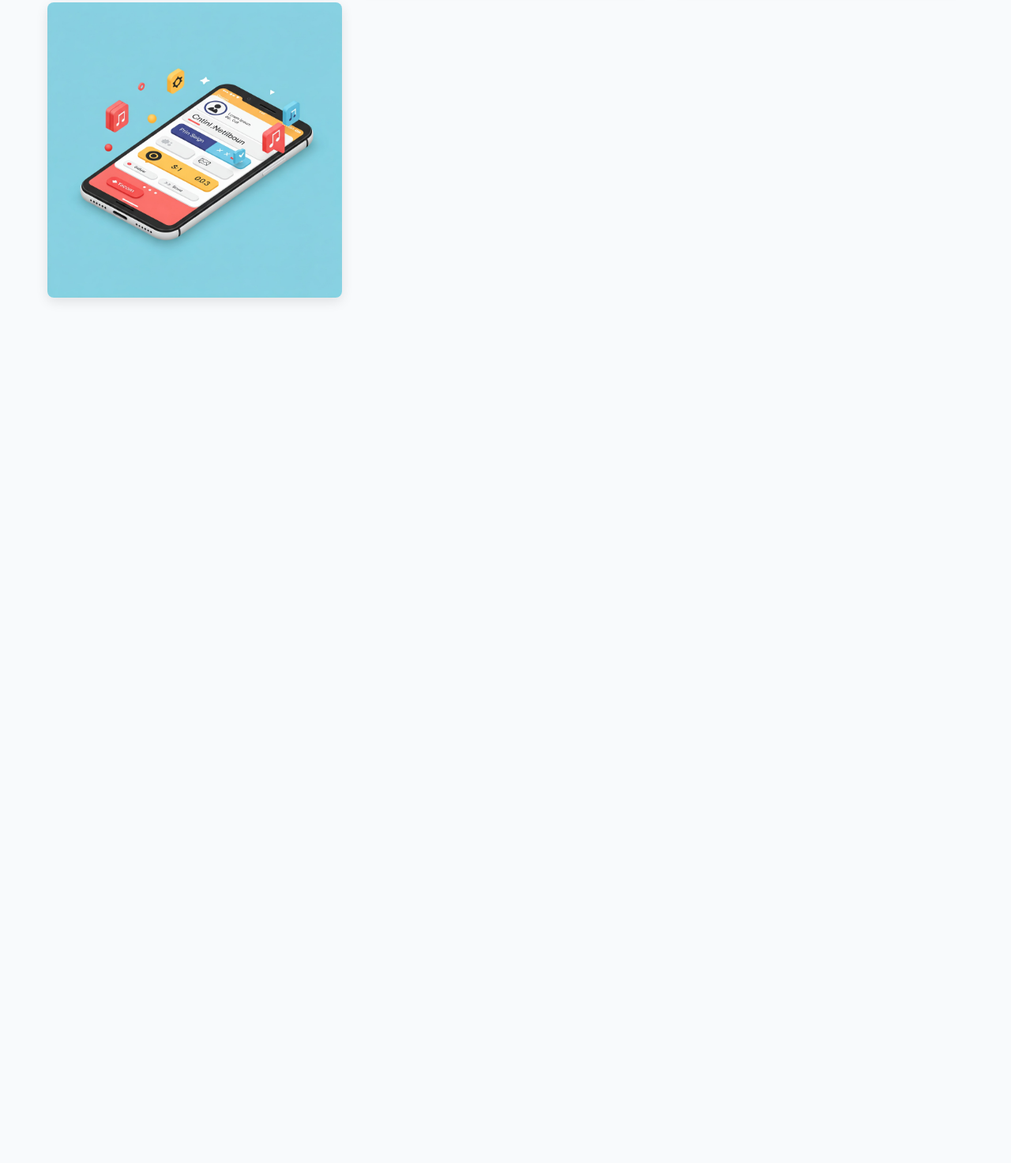
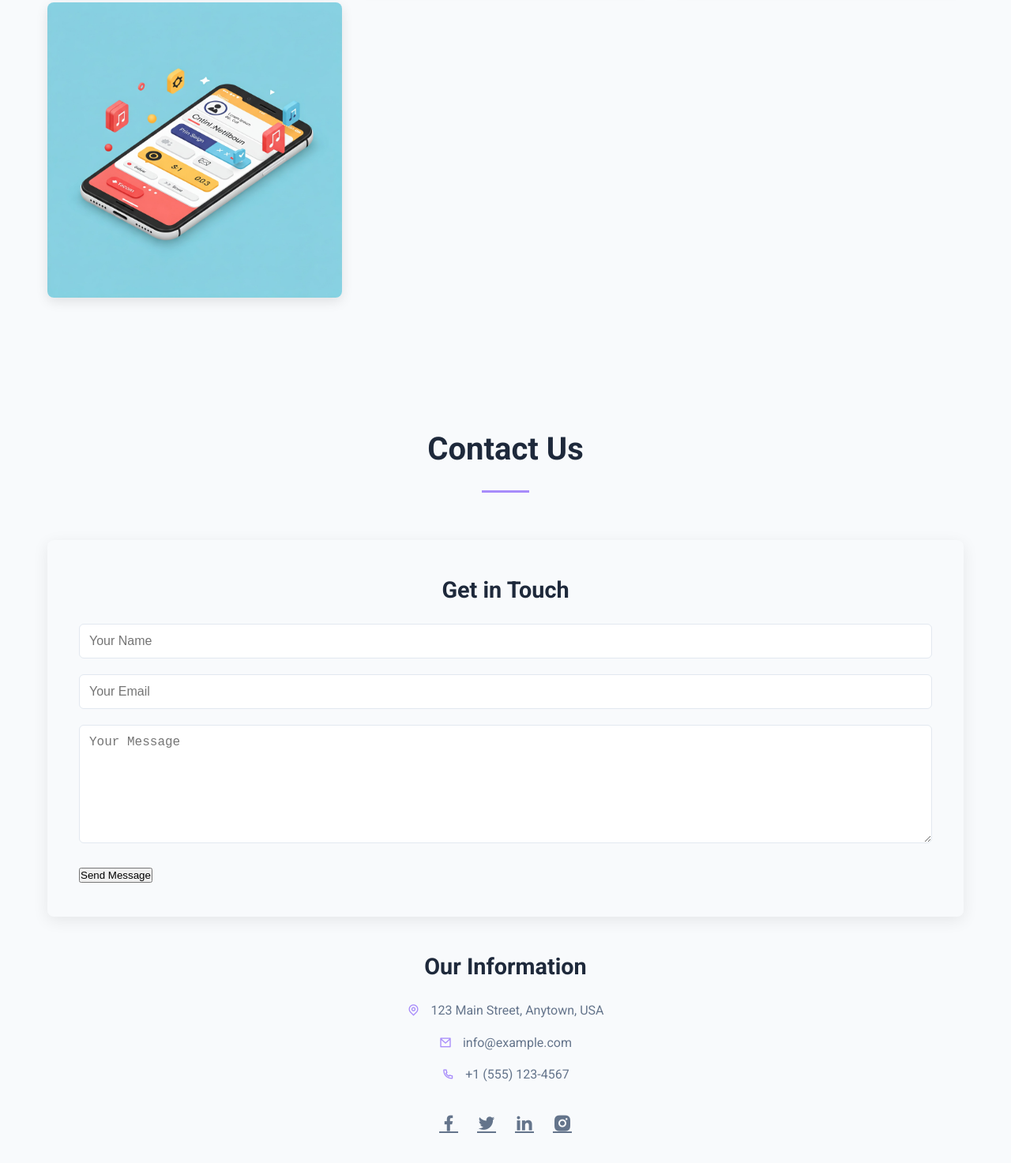
Before and after one commit to felipehorion/CreativeFlow-landing-page, a plain HTML site: page index.html in a window 1280 px wide. Shown: the part 3200-4673 px from the top of the page at 79% size. Before the commit the page ends 3657 px from the top, so only its background shows below. Drawn offline with nearby package versions, Linux system fonts and the light colour scheme.

Commit message:
Structure and style the contact section

```diff
--- a/index.html
+++ b/index.html
@@ -188,6 +188,42 @@
       </div>
     </section>
 
+    <section id="contact" class="contact section">
+      <div class="container">
+        <div class="section-header">
+          <h2>Contact Us</h2>
+          <div class="separator"></div>
+        </div>
+        <div class="contact-form">
+          <h3>Get in Touch</h3>
+          <form>
+            <div class="form-group">
+              <input type="text" placeholder="Your Name" />
+            </div>
+            <div class="form-group">
+              <input type="email" placeholder="Your Email" />
+            </div>
+            <div class="form-group">
+              <textarea placeholder="Your Message"></textarea>
+            </div>
+            <button type="submit" class="primary-button">Send Message</button>
+          </form>
+        </div>
+        <div class="contact-info">
+          <h3>Our Information</h3>
+          <p><i class="ri-map-pin-line"></i> 123 Main Street, Anytown, USA</p>
+          <p><i class="ri-mail-line"></i> info@example.com</p>
+          <p><i class="ri-phone-line"></i> +1 (555) 123-4567</p>
+          <div class="social-links">
+            <a href="#"><i class="ri-facebook-fill"></i></a>
+            <a href="#"><i class="ri-twitter-fill"></i></a>
+            <a href="#"><i class="ri-linkedin-fill"></i></a>
+            <a href="#"><i class="ri-instagram-fill"></i></a>
+          </div>
+        </div>
+      </div>
+    </section>
+
     <script src="https://unpkg.com/scrollreveal"></script>
     <script src="https://cdn.jsdelivr.net/npm/swiper@11/swiper-bundle.min.js"></script>
     <script src="main.js"></script>
--- a/main.js
+++ b/main.js
@@ -60,3 +60,25 @@ ScrollReveal().reveal(".portfolio-grid .portfolio-item", {
   ...scrollRevealOption,
   interval: 300,
 });
+
+// Contact section animations
+ScrollReveal().reveal(".contact-form h3", { ...scrollRevealOption });
+ScrollReveal().reveal(".contact-form .form-group", {
+  ...scrollRevealOption,
+  delay: 200,
+  interval: 150,
+});
+ScrollReveal().reveal(".contact-form button", {
+  ...scrollRevealOption,
+  delay: 400,
+});
+ScrollReveal().reveal(".contact-info h3", {
+  ...scrollRevealOption,
+  origin: "right",
+});
+ScrollReveal().reveal(".contact-info p, .contact-info .social-links a", {
+  ...scrollRevealOption,
+  origin: "right",
+  delay: 200,
+  interval: 150,
+});
--- a/styles.css
+++ b/styles.css
@@ -332,3 +332,85 @@ body {
   background-color: #f0f4f8; /* Light Gray */
   color: var(--primary-color);
 }
+
+/* Contact Section */
+.contact-form {
+  background-color: var(--white);
+  padding: 40px;
+  border-radius: 8px;
+  box-shadow: 0 5px 20px rgba(0, 0, 0, 0.08);
+  margin-bottom: 40px;
+}
+
+.contact-form h3 {
+  font-size: 1.8rem;
+  font-weight: 700;
+  color: var(--text-dark);
+  margin-bottom: 20px;
+  text-align: center;
+}
+
+.contact-form .form-group {
+  margin-bottom: 20px;
+}
+
+.contact-form input[type="text"],
+.contact-form input[type="email"],
+.contact-form textarea {
+  width: 100%;
+  padding: 12px;
+  border: 1px solid #e2e8f0; /* Light Border */
+  border-radius: 6px;
+  font-size: 1rem;
+  color: var(--text-dark);
+  transition: border-color 0.3s ease-in-out;
+}
+
+.contact-form input[type="text"]:focus,
+.contact-form input[type="email"]:focus,
+.contact-form textarea:focus {
+  border-color: var(--primary-color);
+  outline: none;
+}
+
+.contact-form textarea {
+  resize: vertical;
+  min-height: 150px;
+}
+
+.contact-info {
+  text-align: center;
+}
+
+.contact-info h3 {
+  font-size: 1.8rem;
+  font-weight: 700;
+  color: var(--text-dark);
+  margin-bottom: 20px;
+}
+
+.contact-info p {
+  color: var(--text-light);
+  margin-bottom: 15px;
+}
+
+.contact-info p i {
+  color: var(--primary-color);
+  margin-right: 10px;
+}
+
+.contact-info .social-links {
+  margin-top: 30px;
+}
+
+.contact-info .social-links a {
+  display: inline-block;
+  font-size: 1.5rem;
+  color: var(--text-light);
+  margin: 0 10px;
+  transition: color 0.3s ease-in-out;
+}
+
+.contact-info .social-links a:hover {
+  color: var(--primary-color);
+}
```
